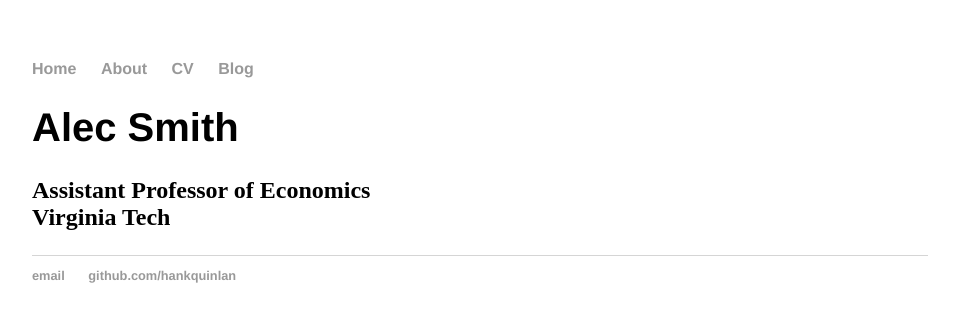
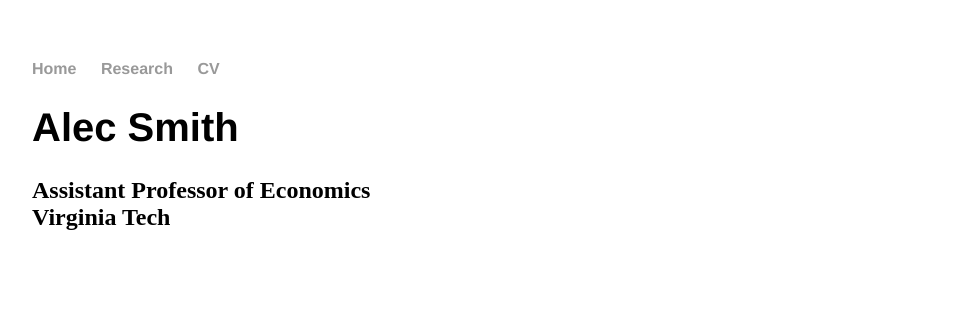
Before and after one commit to alecsmith/alecsmith.github.io, a Jekyll site: the page built from index.html, in a window 1280 px wide. Shown: the top 322 px of the page, without its empty margins (160-1119 px from the left). Built offline with Jekyll 4.4.1, drawn with Linux system fonts in a browser that asks for light colours.

Commit message:
Update default.html
remove footer

```diff
--- a/_layouts/default.html
+++ b/_layouts/default.html
@@ -9,9 +9,8 @@
 			<nav>
 	    		<ul>
 	        		<li><a href="/">Home</a></li>
-		        	<li><a href="/about">About</a></li>
+		        	<li><a href="/about">Research</a></li>
 	        		<li><a href="/cv">CV</a></li>
-	        		<li><a href="/blog">Blog</a></li>
 	    		</ul>
 			</nav>
 			<div class="container">
@@ -19,11 +18,13 @@
 			{{ content }}
 
 			</div><!-- /.container -->
+			<!--
 			<footer>
 	    		<ul>
 	        		<li><a href="mailto:hankquinlanhub@gmail.com">email</a></li>
 	        		<li><a href="https://github.com/hankquinlan">github.com/hankquinlan</a></li>
 				</ul>
 			</footer>
+			-->
 		</body>
 	</html>
```
